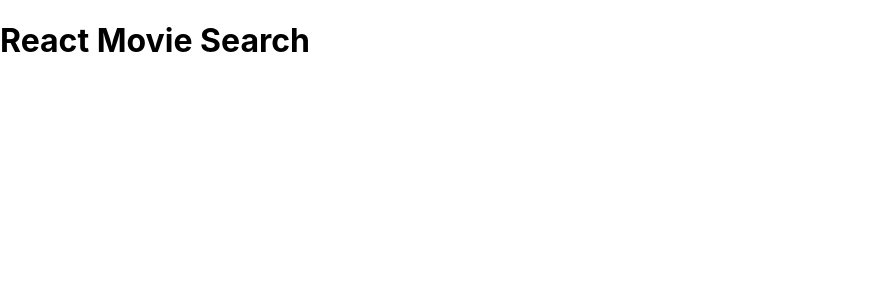
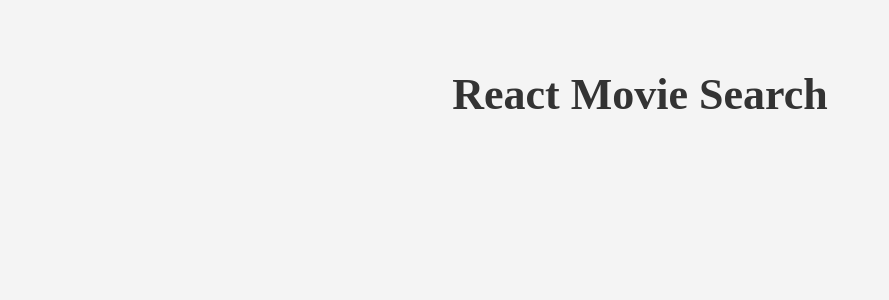
Before and after one commit to DatBoiLuiskrrt/MovieDB, a React (Create React App) app in the folder movieapi/: page / in a window 1280 px wide. Shown: the top 300 px of the page, without its empty margins (0-889 px from the left). Built offline with nearby package versions, Linux system fonts and the light colour scheme.

Commit message:
added styles

```diff
--- a/movieapi/src/index.css
+++ b/movieapi/src/index.css
@@ -1,13 +1,33 @@
+html {
+  font-size: 10px;
+}
+
+* {
+  box-sizing: border-box;
+}
+
 body {
   margin: 0;
-  font-family: -apple-system, BlinkMacSystemFont, 'Segoe UI', 'Roboto', 'Oxygen',
-    'Ubuntu', 'Cantarell', 'Fira Sans', 'Droid Sans', 'Helvetica Neue',
-    sans-serif;
-  -webkit-font-smoothing: antialiased;
-  -moz-osx-font-smoothing: grayscale;
+  padding: 0;
+  background-color: rgb(244,244,244);
+  color: #333;
 }
 
-code {
-  font-family: source-code-pro, Menlo, Monaco, Consolas, 'Courier New',
-    monospace;
+p {
+  font-size: 1.6rem;
 }
+
+small {
+  font-size: 1.2rem;
+}
+
+.container {
+  margin: 0 auto;
+  max-width:1000px;
+  padding: 40px;
+}
+
+.title {
+  font-size: 4.4rem;
+  text-align: center
+}
```
